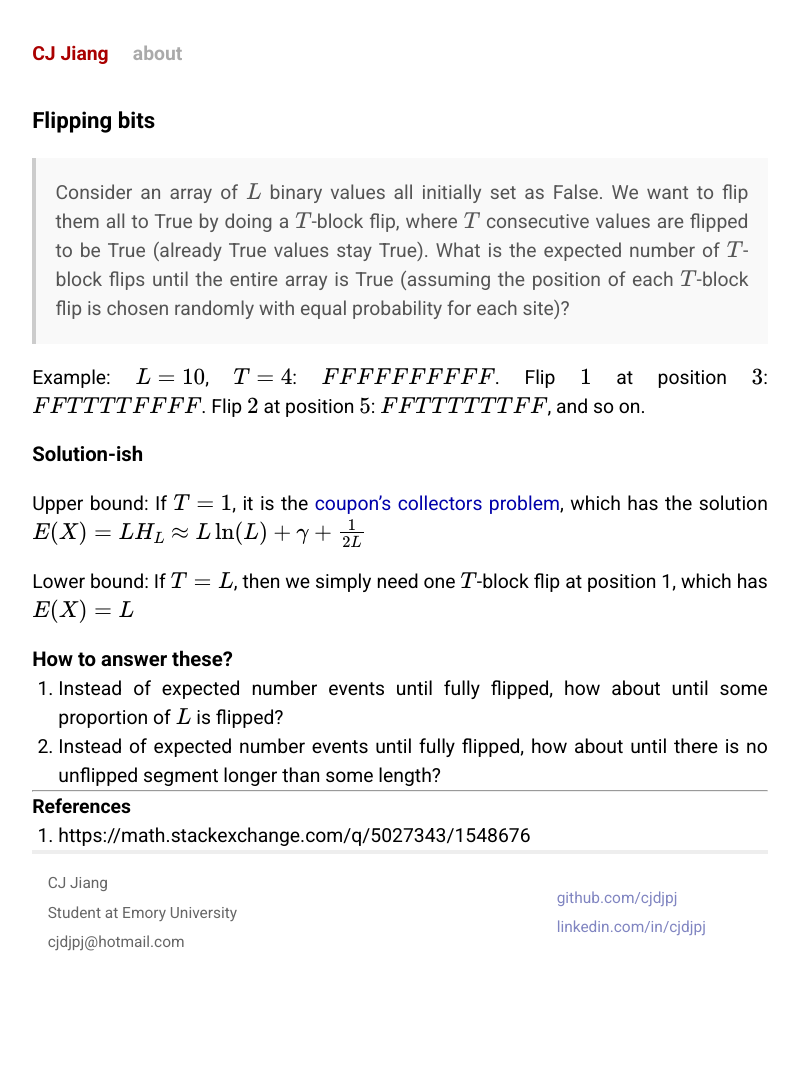
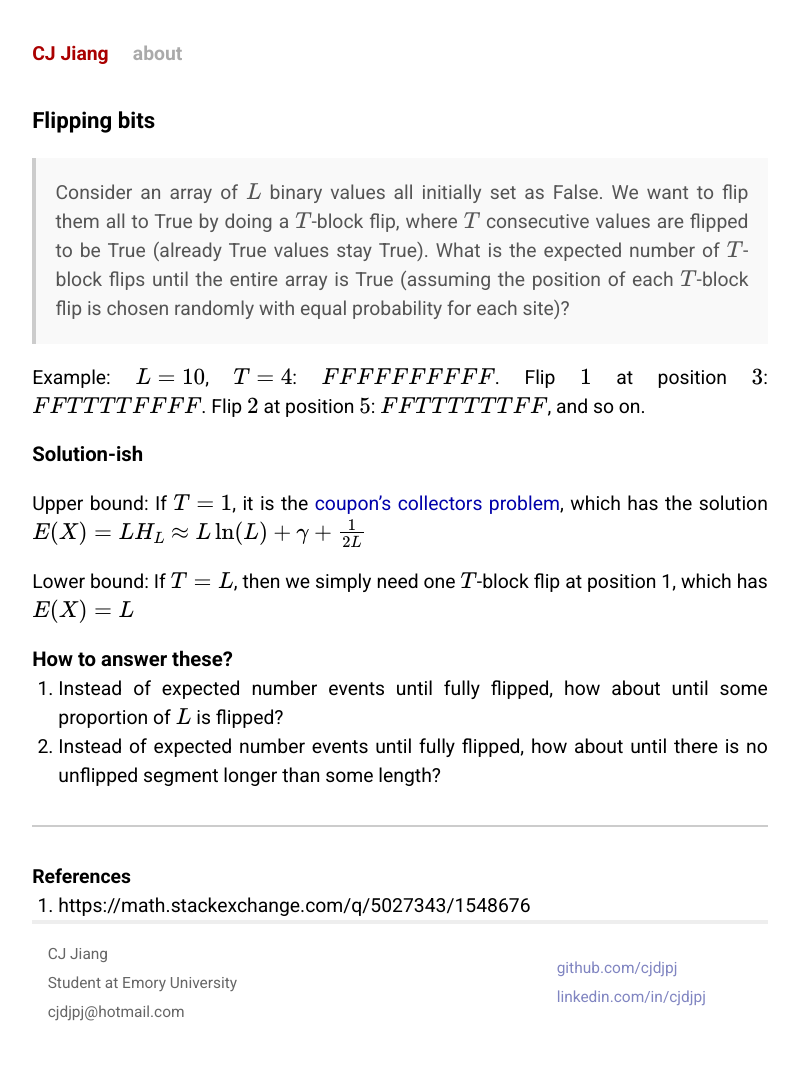
Before and after one commit to cjdjpj/cjdjpj.github.io, a Jekyll site: the page built from _posts/2025-1-17-flipping-bits.md, in a window 1280 px wide. Shown: the whole page, without its empty margins (240-1039 px from the left). Built offline with Jekyll 4.4.1, drawn with Linux system fonts in a browser that asks for light colours; before the commit the page ends 1003 px from its top, so only the background shows below that.

Commit message:
change --- appearance

```diff
--- a/css/screen.css
+++ b/css/screen.css
@@ -177,6 +177,15 @@ ul.posts span {
     font-size: 1em;
 }
 
+#post
+hr {
+  margin-top: 2rem;   /* space above */
+  margin-bottom: 2rem; /* space below */
+  border: none;       /* optional: remove default border */
+  border-top: 2px solid #ccc; /* optional: custom style */
+}
+
+
 /*****************************************************************************/
 /* Mobile Responsiveness */
 /*****************************************************************************/
```
